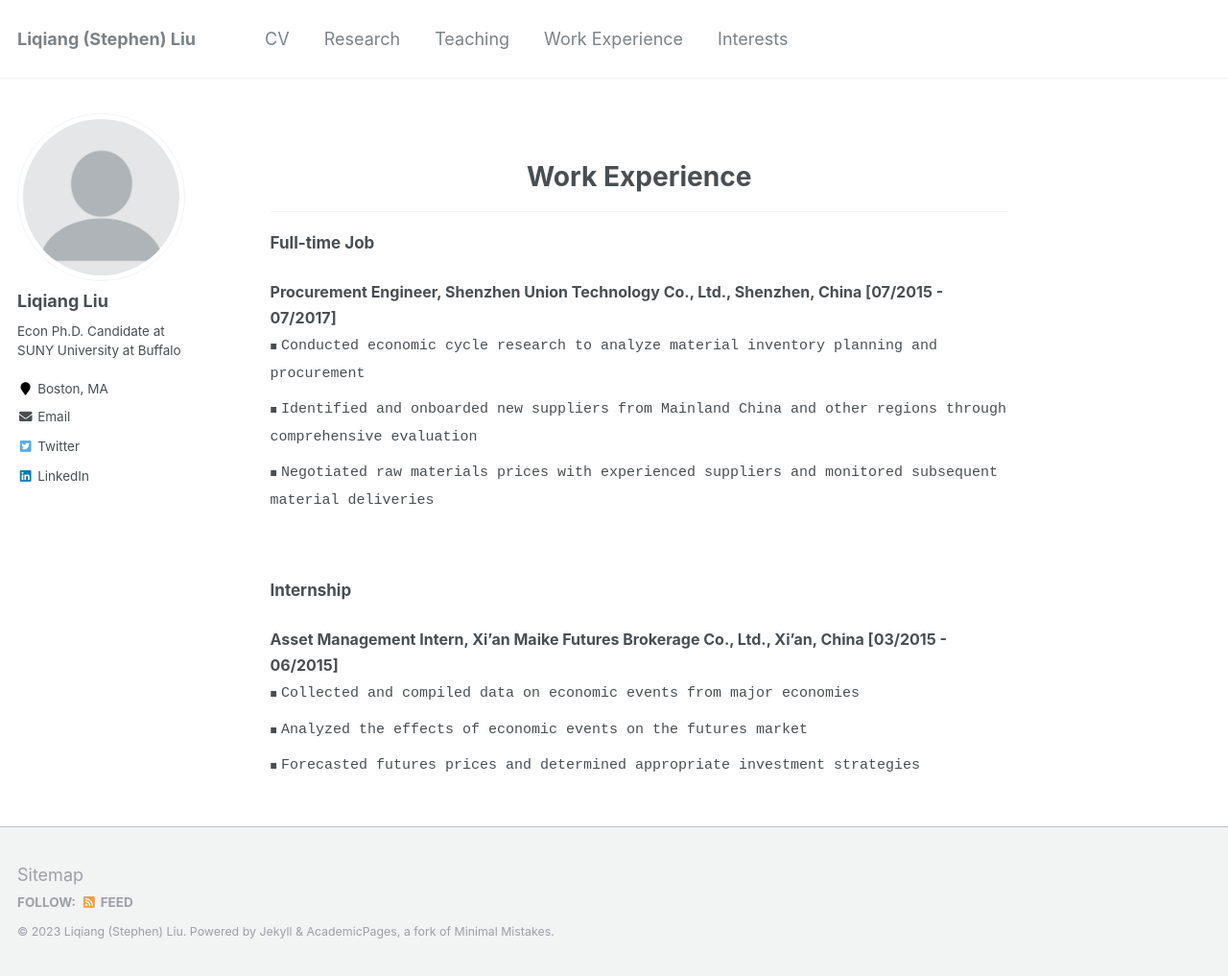
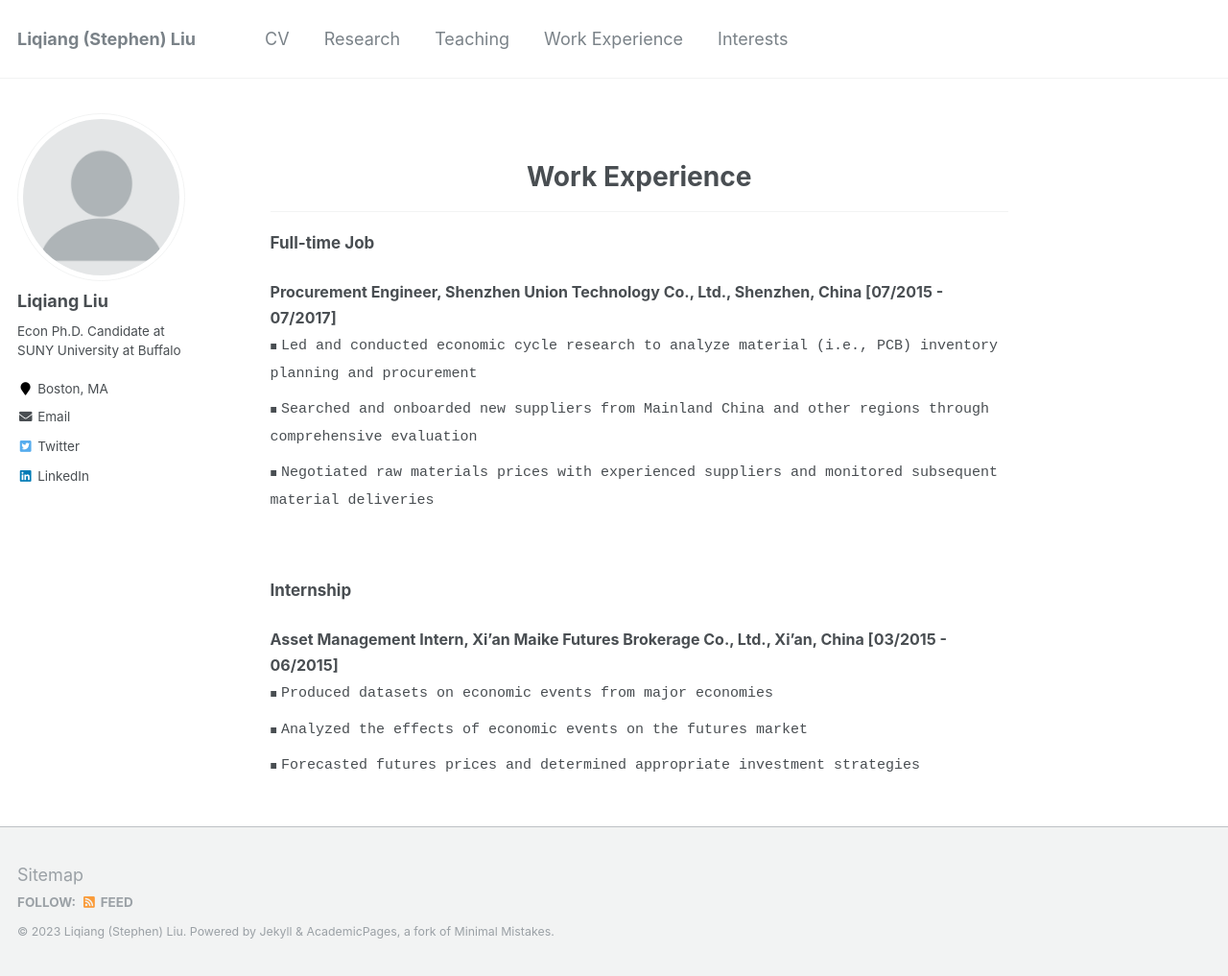
Before and after one commit to Liqiang-Liu/Liqiang-Liu.github.io, a Jekyll site: the page built from _pages/workexperience.md, in a window 1280 px wide and 1017 px high. Shown: the whole window at 96% size. Built offline with Jekyll 4.4.1, drawn with Linux system fonts in a browser that asks for light colours.

Commit message:
Update workexperience.md

```diff
--- a/_pages/workexperience.md
+++ b/_pages/workexperience.md
@@ -29,8 +29,8 @@ redirect_from:
 <ul class="custom-bullet">
   <span style="font-size: 16px;"><strong>Procurement Engineer, Shenzhen Union Technology Co., Ltd., Shenzhen, China [07/2015 - 07/2017]</strong></span>
     <ul class="custom-bullet">
-      <li><span style="font-size: 15px; font-family: monospace;">Conducted economic cycle research to analyze material inventory planning and procurement</span></li>
-      <li><span style="font-size: 15px; font-family: monospace;">Identified and onboarded new suppliers from Mainland China and other regions through comprehensive evaluation</span></li>
+      <li><span style="font-size: 15px; font-family: monospace;">Led and conducted economic cycle research to analyze material (i.e., PCB) inventory planning and procurement</span></li>
+      <li><span style="font-size: 15px; font-family: monospace;">Searched and onboarded new suppliers from Mainland China and other regions through comprehensive evaluation</span></li>
       <li><span style="font-size: 15px; font-family: monospace;">Negotiated raw materials prices with experienced suppliers and monitored subsequent material deliveries</span></li>
      </ul>
   </ul>
@@ -41,7 +41,7 @@ redirect_from:
 <ul class="custom-bullet">
   <span style="font-size: 16px;"><strong>Asset Management Intern, Xi’an Maike Futures Brokerage Co., Ltd., Xi’an, China [03/2015 - 06/2015]</strong></span>
     <ul class="custom-bullet">
-      <li><span style="font-size: 15px; font-family: monospace;">Collected and compiled data on economic events from major economies</span></li>
+      <li><span style="font-size: 15px; font-family: monospace;">Produced datasets on economic events from major economies</span></li>
       <li><span style="font-size: 15px; font-family: monospace;">Analyzed the effects of economic events on the futures market</span></li>
       <li><span style="font-size: 15px; font-family: monospace;">Forecasted futures prices and determined appropriate investment strategies</span></li>
      </ul>
```
